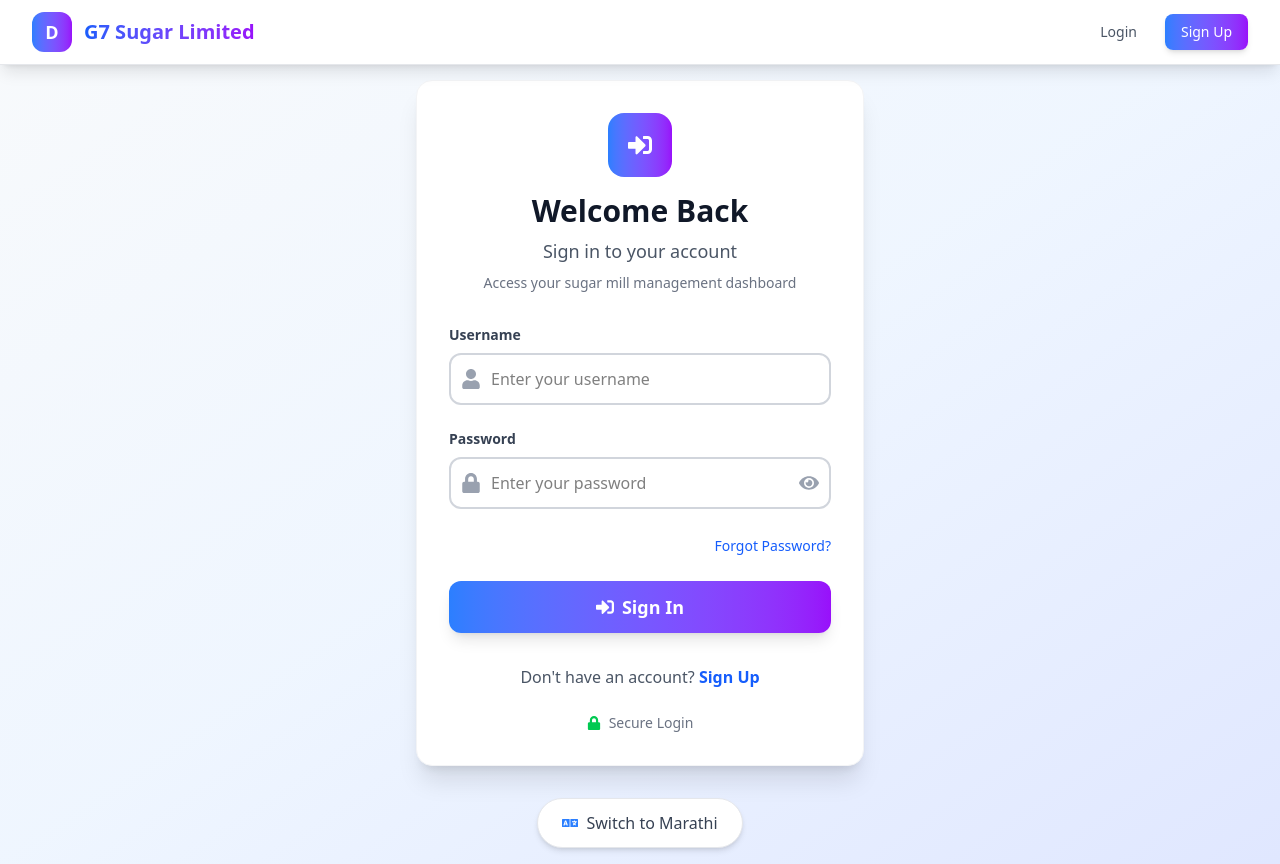
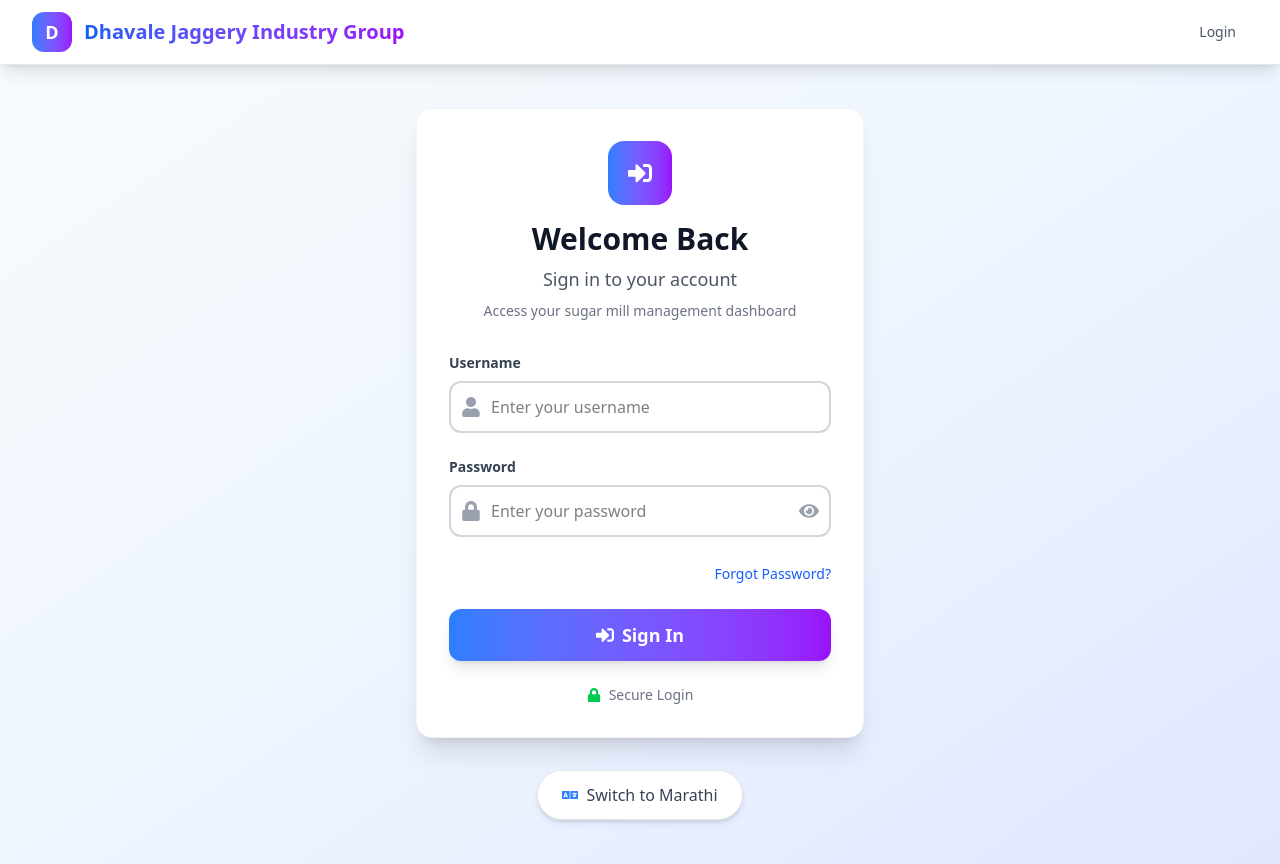
Before and after one commit to Adi56a/SugarCaneBillingSoftware, a React (Vite) app in the folder Frontend/: page /login in a window 1280 px wide. Built offline with nearby package versions, Linux system fonts and the light colour scheme.

Commit message:
register route removed header name , removed signup form loginpage :

```diff
--- a/Frontend/src/App.jsx
+++ b/Frontend/src/App.jsx
@@ -24,7 +24,7 @@ const App = () => {
 
       <Routes>
         <Route path="/login" element={<Login />} />
-        <Route path="/register" element={<Register />} />
+        {/* <Route path="/register" element={<Register />} /> */}
 
         {/* Protected route, requires authentication */}
         <Route
--- a/Frontend/src/components/Header.jsx
+++ b/Frontend/src/components/Header.jsx
@@ -32,7 +32,7 @@ const Header = () => {
 
   const translations = {
     en: {
-      brandName: "G7 Sugar Limited",
+      brandName: "Dhavale Jaggery Industry Group",
       home: "Home",
 
       // Farmer Section
@@ -56,7 +56,7 @@ const Header = () => {
       profile: "Profile"
     },
     mr: {
-      brandName: "G7 Sugar Limited",
+      brandName: "Dhavale Jaggery Industry Group",
       home: "होम",
 
       // Farmer Section
@@ -235,12 +235,12 @@ const Header = () => {
                   >
                     {t.login}
                   </Link>
-                  <Link
+                  {/* <Link
                     to="/register"
                     className="bg-gradient-to-r from-blue-500 to-purple-600 text-white px-4 py-2 rounded-lg text-sm font-medium hover:from-blue-600 hover:to-purple-700 transition-all duration-200 shadow-md hover:shadow-lg"
                   >
                     {t.signup}
-                  </Link>
+                  </Link> */}
                 </>
               ) : (
                 <div className="flex items-center space-x-3">
--- a/Frontend/src/pages/Login.jsx
+++ b/Frontend/src/pages/Login.jsx
@@ -268,7 +268,7 @@ const Login = () => {
             </form>
 
             {/* Footer Links */}
-            <div className="mt-8 text-center">
+            {/* <div className="mt-8 text-center">
               <p className="text-gray-600">
                 {t.noAccount}{' '}
                 <Link
@@ -278,7 +278,7 @@ const Login = () => {
                   {t.signUp}
                 </Link>
               </p>
-            </div>
+            </div> */}
 
             {/* Security Badge */}
             <div className="mt-6 flex items-center justify-center space-x-2 text-sm text-gray-500">
```
